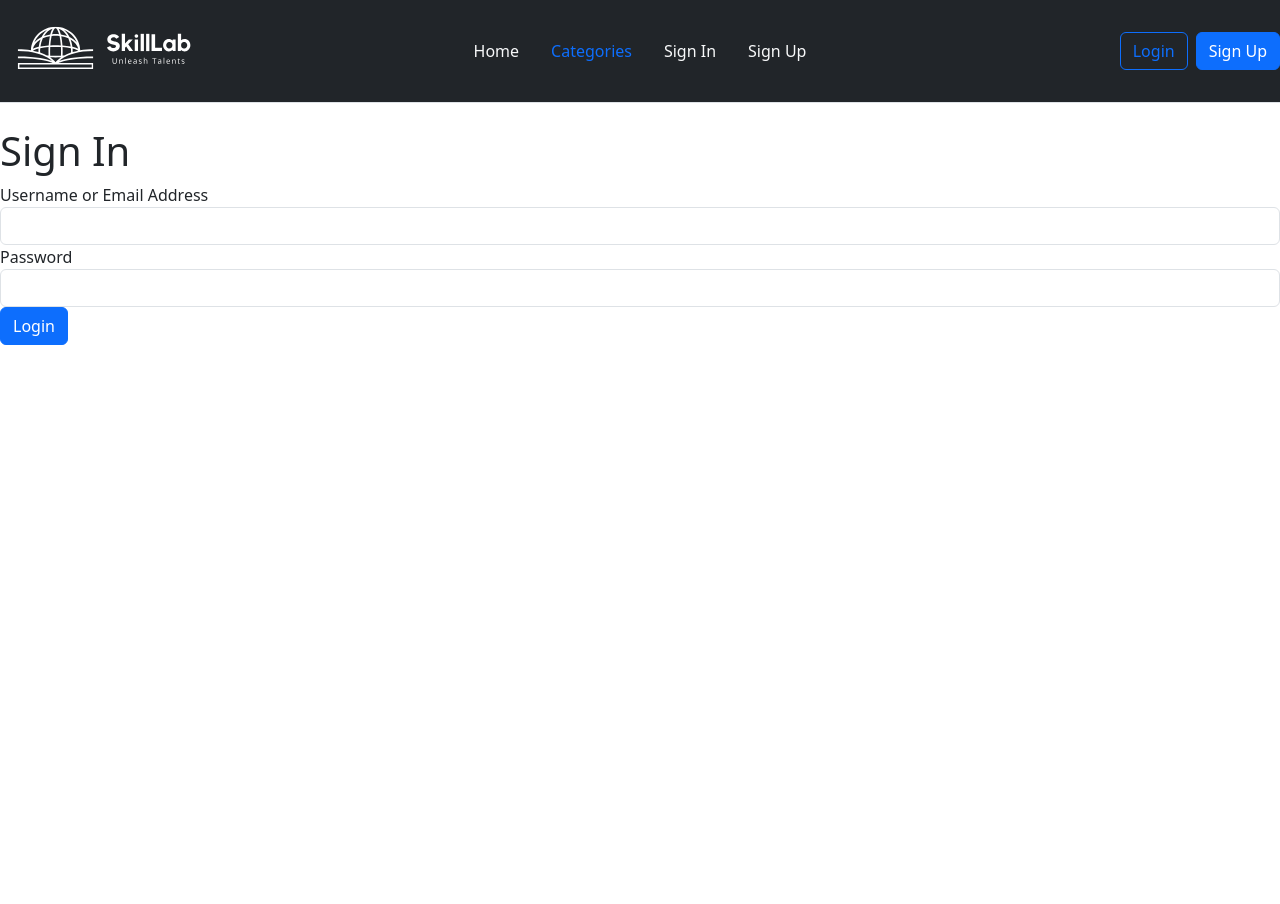
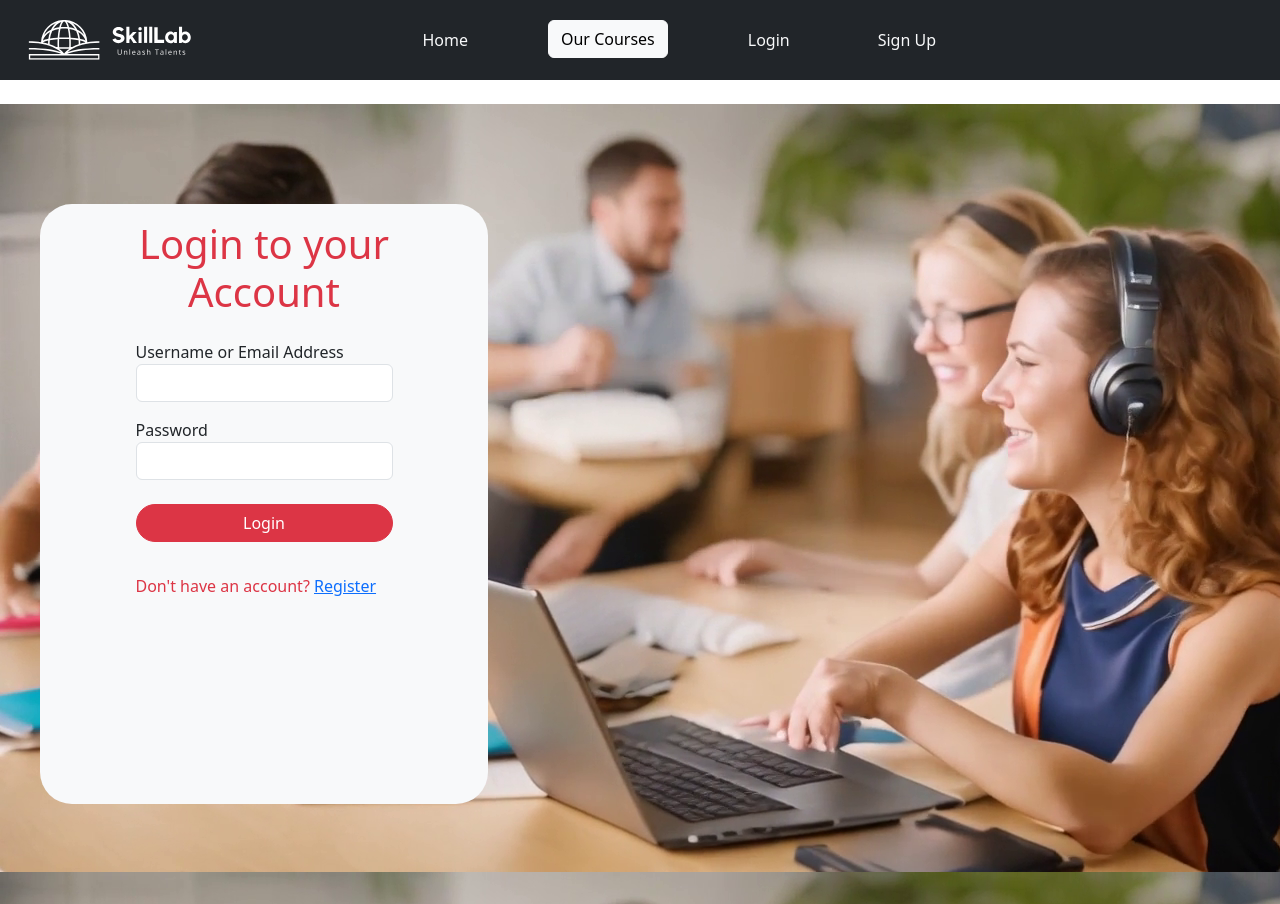
Before and after one commit to weaamA19/skillLab-FE, a React (Create React App) app in the folder skill-lab-fe/: page /signin in a window 1280 px wide. Before the commit the page ends 800 px from the top, so only its background shows below. Built offline with nearby package versions, Linux system fonts and the light colour scheme; no server answers.

Commit message:
updated signup/signin, profile and home design

```diff
--- a/skill-lab-fe/src/App.js
+++ b/skill-lab-fe/src/App.js
@@ -118,16 +118,20 @@ export default function App() {
 
   return (
     <div>
-      <header className="bg-dark d-flex flex-wrap align-items-center justify-content-center justify-content-md-between py-3 mb-4 border-bottom">
-      <div className="col-md-2 mb-2 mb-md-0">
-        <a href="/" className="d-inline-flex link-body-emphasis text-decoration-none">
-         <img src={logo} className='w-100 h-25' alt="logo"/>
-        </a>
-      </div>
+      <nav className="navbar navbar-expand-md navbar-dark bg-dark z-0 align-items-center justify-content-center justify-content-md-between py-3 mb-4 nav-style">
+      <div className="container-fluid">
+      <a class="navbar-brand col-lg-3 me-0" href="/"><img src={logo} className='img-sizing' alt="logo"/>
+      </a>
+
+      <button className="navbar-toggler" type="button" data-bs-toggle="collapse" data-bs-target="#skillLab-nav" aria-controls="skillLab-nav" aria-expanded="false" aria-label="Toggle navigation">
+        <span className="navbar-toggler-icon"></span>
+      </button>
+
       { isAuth ? (
       <>
 
-      <ul className="nav col-10 col-md-auto mb-2 justify-content-center mb-md-0">
+      <div className="collapse d-lg-flex navbar-collapse" id="skillLab-nav">
+      <ul className="navbar-nav col-lg-8 col-md-auto mb-2 justify-content-center mb-md-0">
          <li className="nav-item">
                 <a className="nav-link active" aria-current="page"><Link to='/' className='text-decoration-none text-light'>Home</Link></a>
               </li>
@@ -179,12 +183,13 @@ export default function App() {
 
       </ul>
 
-      <div className="col-md-2 dropdown">
+      <div class="d-lg-flex col-lg-4 justify-content-lg-end z-3">
+      <div className="dropdown text-end">
           <a href="#" className="d-block text-decoration-none dropdown-toggle text-light" data-bs-toggle="dropdown" aria-expanded="false">
               {userData.username}
               <img src="https://github.com/mdo.png" alt="mdo" width="32" height="32" class="rounded-circle ms-2"/>
           </a>
-          <ul class="dropdown-menu text-small">
+          <ul class="dropdown-menu text-small z-3">
           <li><a className="dropdown-item"><Link to='/profile' className='text-decoration-none text-dark'>Profile</Link></a></li>
             <li><a className="dropdown-item"><Link to='/cart/index' className='text-decoration-none text-dark'>Cart</Link></a></li>
             <li><a className="dropdown-item" href="#">My Orders</a></li>
@@ -192,34 +197,39 @@ export default function App() {
             <li><a className="dropdown-item" href="#"><Link to='/logout' onClick={onLogoutHandler}>Sign out</Link></a></li>
           </ul>
         </div>
+        </div>
+        </div>
         </>
 	):(
     <>
-      <ul className="nav col-8 col-md-auto mb-2 justify-content-center mb-md-0">
+    <div className="collapse d-lg-flex navbar-collapse" id="skillLab-nav">
+      <ul className="navbar-nav col-lg-9 col-md-auto mb-2 justify-content-center mb-md-0 gap-5">
         <li className="nav-item">
-          <a className="nav-link active" aria-current="page"><Link to="/" className='text-decoration-none text-light'>Home</Link></a>
+          <a className="nav-link active" aria-current="page"><Link to="/" className='text-decoration-none text-light me-4'>Home</Link></a>
         </li>
         <li className="nav-item">
-          <a className="nav-link">Categories</a>
+          <a className="btn btn-light me-4">Our Courses</a>
         </li>
 
         <li className="nav-item">
-          <a className="nav-link"><Link to='/signin' className='text-decoration-none text-light'>Sign In</Link></a>
+        <a className="nav-link"><Link to='/signin' className="text-decoration-none text-light me-4">Login</Link></a>
         </li>
-
-
         <li className="nav-item">
-          <a className="nav-link"><Link to='/signup'className='text-decoration-none text-light'>Sign Up</Link></a>
+          <a className="nav-link"><Link to='/signup'className="text-decoration-none text-light">Sign Up</Link></a>
         </li>
       </ul>
 
-      <div className="col-md-2 text-end">
-        <Link to='/signin'><button type="button" className="btn btn-outline-primary me-2">Login</button></Link>
-        <Link to='/signup'><button type="button" className="btn btn-primary">Sign Up</button></Link>
+
+
+      {/* <div className="col-md-3 text-end d-flex g-2">
+      <a className="nav-link"><Link to='/signin' className="text-decoration-none text-light me-3">Login</Link></a>
+      <a className="nav-link"><Link to='/signup'className="text-decoration-none text-light">Sign Up</Link></a>
+      </div> */}
       </div>
         </>
-)}
-    </header>
+    )}
+    </div>
+    </nav>
 
     <div>
         <Routes>
--- a/skill-lab-fe/src/components/home/categories.jsx
+++ b/skill-lab-fe/src/components/home/categories.jsx
@@ -56,7 +56,7 @@ export default function Categories() {
           <div className="container">
             <div className="row row-cols-1 row-cols-sm-2 row-cols-md-3 g-3">
               {categories.map((category) => (
-                <div key={category._id} className="col">
+                <div key={category._id} className="col z-1">
                   <div className="card shadow-sm">
                     <svg
                       className="bd-placeholder-img card-img-top"
--- a/skill-lab-fe/src/components/home/home.css
+++ b/skill-lab-fe/src/components/home/home.css
@@ -10,15 +10,20 @@
 
 }
 
+@media (max-width: 920px) {
+  .inner-cover{
+    margin-top: 0;
+  }
+}
 
 
 .videoContent{
     position: absolute;
-    z-index: 0;
-    top: 0;
+    /* z-index: 0; */
+    top: 13%;
     left: 0;
-    width: 100%;
-    height: 100%;
-    object-fit: cover;
-    z-index: 0;
+    /* width: 100%; */
+    /* height: 100%; */
+    /* object-fit: cover; */
+    /* z-index: 0; */
 }
--- a/skill-lab-fe/src/components/home/home.jsx
+++ b/skill-lab-fe/src/components/home/home.jsx
@@ -12,16 +12,29 @@ export default function Home() {
 
   return (
     <>
-    <body class="text-center">
-    <main role="main" className="inner-cover">
+    {/* style="height: 450px;" */}
+    {/* <section className="py-5 text-center container-fluid w-100 home-view pt-0">
+    <div className="row py-lg-5 trans-background d-flex justify-content-center align-items-center">
+      <div className="col-lg-6 col-md-8 mx-auto">
+        <h1 className="fw-light trans-background-content mb-4">Unleash Talents</h1>
+        <p className="lead trans-background-content ">Unlock Your Potential, One Course at a Time!</p>
+        <p>
+        <Link to = "/signin"  className="btn btn-lg btn-light">Sign In</Link>
+      <Link to = "/signup" className="btn btn-lg btn-light">Sign up</Link>
+        </p>
+      </div>
+    </div>
+</section> */}
+    {/* <body class="text-center"> */}
+    <main role="main" className="inner-cover text-center">
 
 
     <h1 className="cover-heading">Unleash Talents</h1>
     <p className="lead">Unlock Your Potential, One Course at a Time!</p>
     <p className="lead d-flex gap-2 align-items-center justify-content-center">
 
-      <Link to = "/signin"  className="btn btn-lg btn-secondary">Sign In</Link>
-      <Link to = "/signup" className="btn btn-lg btn-secondary">Sign up</Link>
+      <Link to = "/signin"  className="btn btn-lg btn-secondary rounded-pill">Sign In</Link>
+      <Link to = "/signup" className="btn btn-lg btn-secondary rounded-pill">Sign up</Link>
 
     </p>
 
@@ -29,8 +42,8 @@ export default function Home() {
 
   </main>
 
-  <div className='videoContent'>
-  <video autoPlay loop muted >
+  <div className='videoContent z-n1'>
+      <video autoPlay loop muted className="w-100 object-fit-scale">
         <source src={video} typeof='video/mp4'></source>
       </video>
   </div>
@@ -38,7 +51,7 @@ export default function Home() {
 
 
 
-      </body>
+      {/* </body> */}
     </>
   )
 }
--- a/skill-lab-fe/src/components/user/Signin.jsx
+++ b/skill-lab-fe/src/components/user/Signin.jsx
@@ -1,4 +1,5 @@
 import React, {useState} from 'react'
+import { Link } from "react-router-dom";
 
 export default function Signin(props) {
     const [newUser, setNewUser] = useState({});
@@ -14,24 +15,30 @@ export default function Signin(props) {
         e.target.reset();
     }
     return (
-        <div>
-        <h1>Sign In</h1>
+        <div className="signin vh-100 d-flex align-items-center z-n1">
+        <div className='bg-light h-75 signin-content rounded-5 d-flex flex-column justify content-center align-items-center'>
+        <h1 className="w-75 text-danger text-center mb-4 mt-3">Login to your Account</h1>
         <form onSubmit={loginHandler}>
 
-        <div>
+        <div className='col-12 mb-3'>
           <label>Username or Email Address</label>
-          <input type='text' name='identifier' onChange={handleChange} className='form-control'></input>
+          <input type='text' name='identifier' onChange={handleChange} className='form-control '></input>
         </div>
 
-        <div>
+        <div className='col-12 mb-4'>
           <label>Password</label>
-          <input type='password' name='password' onChange={handleChange} className='form-control'></input>
+          <input type='password' name='password' onChange={handleChange} className='form-control mb-2'></input>
         </div>
 
+        <div className='col-12 mb-3'>
+          <input type='submit' value='Login' className='btn btn-danger rounded-pill w-100 mb-3'></input>
+        </div>
         <div>
-          <input type='submit' value='Login' className='btn btn-primary'></input>
+          <p className="text-danger">Don't have an account? <Link to="/signup">Register</Link></p>
         </div>
       </form>
       </div>
+      </div>
+
   )
 }
--- a/skill-lab-fe/src/components/user/Signup.jsx
+++ b/skill-lab-fe/src/components/user/Signup.jsx
@@ -1,4 +1,5 @@
 import React, {useState} from 'react'
+import { Link } from "react-router-dom";
 
 export default function Signup(props) {
     const [newUser, setNewUser] = useState({});
@@ -14,10 +15,12 @@ export default function Signup(props) {
         e.target.reset();
     }
     return (
-        <div>
-            <h1>Sign Up</h1>
+      <div className="signup vh-100 d-flex align-items-center z-n1">
+      <div className='bg-light signup-content rounded-5 d-flex flex-column justify content-center align-items-center'>
+            <h1 className="w-75 text-danger text-center mb-4 mt-3">Create new Account</h1>
             <form onSubmit={registerHandler}>
-            <div>
+            <div className="d-flex gap-3 mx-5">
+            <div className="mb-2">
           <label>First Name</label>
           <input type='text' name='firstName' onChange={handleChange} className='form-control'></input>
         </div>
@@ -26,26 +29,31 @@ export default function Signup(props) {
           <label>Last Name</label>
           <input type='text' name='lastName' onChange={handleChange} className='form-control'></input>
         </div>
+        </div>
 
-        <div>
+        <div className="mx-5">
           <label>Username</label>
           <input type='text' name='username' onChange={handleChange} className='form-control'></input>
         </div>
 
-        <div>
+        <div className="mx-5">
           <label>Email Address</label>
           <input type='email' name='emailAddress' onChange={handleChange} className='form-control'></input>
         </div>
 
-        <div>
+        <div className="mx-5 mb-4">
           <label>Password</label>
           <input type='password' name='password' onChange={handleChange} className='form-control'></input>
         </div>
 
+        <div className="mx-5 mb-3">
+          <input type='submit' value='Register' className='btn btn-danger w-100 rounded-pill'></input>
+        </div>
         <div>
-          <input type='submit' value='Register' className='btn btn-primary'></input>
+          <p className="text-danger text-center mb-3">Already Registered? <Link to="/signin">Login</Link></p>
         </div>
       </form>
       </div>
+      </div>
   )
 }
--- a/skill-lab-fe/src/components/user/UserEditForm.jsx
+++ b/skill-lab-fe/src/components/user/UserEditForm.jsx
@@ -19,35 +19,38 @@ export default function UserEditForm(props) {
   }
 
   return (
-    <div>
+    <div className='w-75 mx-auto'>
+      <div>
+        <h1>Edit Profile</h1>
+      </div>
       <form onSubmit={handleSubmit}>
-        <div>
+        <div className="mb-2">
           <label>First Name</label>
           <input type='text' value={currentUser.firstName} className="form-control" name='firstName' onChange={handleChange}></input>
         </div>
 
-        <div>
+        <div className="mb-2">
           <label>Last Name</label>
           <input type='text' value={currentUser.lastName} className="form-control" name='lastName' onChange={handleChange}></input>
         </div>
 
-        <div>
+        <div className="mb-2">
           <label>Username</label>
           <input type='text' value={currentUser.username} className="form-control" name='username' onChange={handleChange}></input>
         </div>
 
-        <div>
+        <div className="mb-2">
           <label>Email Address</label>
           <input type='email' value={currentUser.emailAddress} className="form-control" name='emailAddress' onChange={handleChange}></input>
         </div>
 
-        <div>
+        <div className="mb-4">
           <label>Password</label>
           <input type='password' value={currentUser.password} className="form-control" name='password' onChange={handleChange}></input>
         </div>
 
-        <div>
-          <input type='submit' className="btn btn-primary" value="Update Profile"/>
+        <div className='d-flex justify-content-center mb-5'>
+          <input type='submit' className="btn btn-dark" value="Update Profile"/>
         </div>
       </form>
     </div>
--- a/skill-lab-fe/src/components/user/UserIndex.jsx
+++ b/skill-lab-fe/src/components/user/UserIndex.jsx
@@ -65,15 +65,28 @@ export default function UserIndex({user, getUser}) {
   return (
     <div>
       {getUserInfo && console.log(getUserInfo)}
-      <h1>Profile</h1>
-      {<div>First Name: {userDetails.firstName}</div>}
-      {<div>Last Name: {userDetails.lastName}</div>}
-      {<div>Username: {userDetails.username}</div>}
-      {<div>Email Address: {userDetails.emailAddress}</div>}
-      {<div>User Role:{userDetails.userType}</div>}
-      <button onClick={handleClick}   >Edit Profile</button>
+      <div className='row align-items-md-strech profile z-n1 h-75 w-100'>
+        <div className='col-md-6 bg-secondary-subtle pt-5 pe-2 profile-section'>
+          <div>
+            <h1 className="ms-4">Profile</h1>
+          </div>
+        </div>
+      <div className='col-md-6 pt-5 profile-section my-auto'>
+        <div>
+      {<div className='border rounded-pill px-2 py-1 mb-3 w-75 mx-auto'><span className="text-secondary me-2"> First Name </span>  {userDetails.firstName}</div>}
+      {<div className='border rounded-pill px-2 py-1 mb-3 mt-4 w-75 mx-auto'><span className="text-secondary me-2"> Last Name </span>  {userDetails.lastName}</div>}
+      {<div className='border rounded-pill px-2 py-1 mb-3 mt-4 w-75 mx-auto'><span className="text-secondary me-2">Username </span>  {userDetails.username}</div>}
+      {<div className='border rounded-pill px-2 py-1 mb-3 mt-4 w-75 mx-auto'><span className="text-secondary me-2"> Email Address </span>  {userDetails.emailAddress}</div>}
+      {/* {<div >User Role:{userDetails.userType}</div>} */}
+      <div className="d-flex justify-content-center mb-5">
+        <button onClick={handleClick}  className='btn btn-secondary' > Edit Profile</button>
+      </div>
+
 
       {isEdit && <UserEditForm user={userDetails} setIsEdit={setIsEdit} updateUser={updateUser}/>}
+      </div>
+      </div>
+      </div>
     </div>
   )
 }
--- a/skill-lab-fe/src/index.css
+++ b/skill-lab-fe/src/index.css
@@ -11,7 +11,51 @@ code {
   font-family: source-code-pro, Menlo, Monaco, Consolas, 'Courier New',
     monospace;
 }
+@media (min-width: 920px){
+  .nav-style {
+    height: 80px;
+  }
+}
 
-.nav-style {
-  height: 70px;
+.img-sizing {
+  width: 200px;
+  height: 25%;
 }
+
+.signin, .signup{
+  background-image: url('./learning.svg');
+  position: absolute;
+  top: 13%;
+  width: 100%;
+  /* opacity: 75%; */
+  /* background: rgba(0,0,0,0.5); */
+}
+
+.profile {
+  position: absolute;
+  top: 13%;
+  width: 100%;
+  /* padding-top: 40px; */
+}
+
+.signin-content, .signup-content{
+  margin-left: 40px;
+  width:35%;
+}
+
+.signup-content  {
+  height: 85%;
+}
+
+@media (max-width: 920px) {
+  .signin, .signup {
+    align-items: center;
+  }
+  .signin-content, .signup-content{
+    margin: auto;
+    width:80%;
+  }
+  .profile-section{
+    width: 100%;
+  }
+}
```
Also changed, not shown: skill-lab-fe/src/learning.svg (added).
